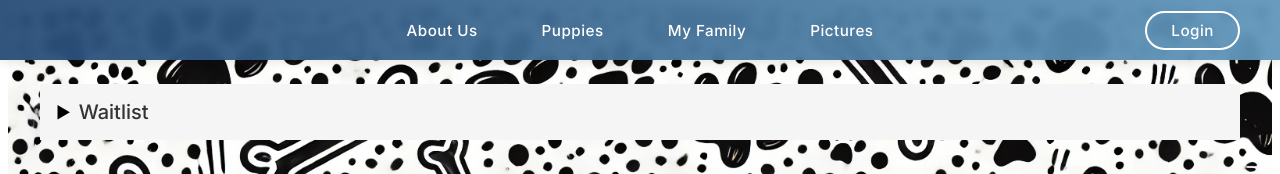
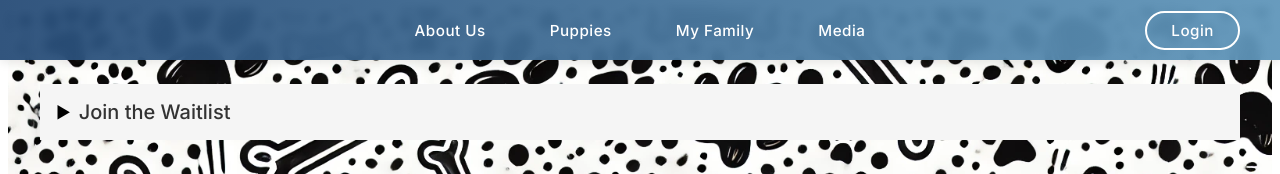
Before and after one commit to jonahgcarpenter/aprilslilpugs, a React (Vite) app: page /puppies in a window 1280 px wide. Shown: the top 174 px of the page. Built offline with nearby package versions, Linux system fonts and the light colour scheme; no server answers; the database is empty.

Commit message:
better use of componenets

```diff
--- a/src/App.tsx
+++ b/src/App.tsx
@@ -7,7 +7,7 @@ import Puppies from "./pages/Puppies";
 import Family from "./pages/Family";
 import AdminPage from './pages/AdminPage';
 import Login from "./pages/Login";
-import Pictures from "./pages/Pictures";
+import Media from "./pages/Media";
 
 const ProtectedRoute = ({ children }: { children: React.ReactNode }) => {
   const auth = getAuth();
@@ -32,7 +32,7 @@ const App: React.FC = () => {
           <Route path="/about" element={<About />} />
           <Route path="/puppies" element={<Puppies />} />
           <Route path="/family" element={<Family />} />
-          <Route path="/pictures" element={<Pictures />} />
+          <Route path="/media" element={<Media />} />
           <Route path="/" element={<Navigate to="/about" />} />
         </Routes>
       </main>
--- a/src/components/Navbar.tsx
+++ b/src/components/Navbar.tsx
@@ -74,8 +74,8 @@ const Navbar: React.FC = () => {
             </Link>
           </li>
           <li>
-            <Link to="/pictures" className="Navbar-link" onClick={() => setIsOpen(false)}>
-              Pictures
+            <Link to="/media" className="Navbar-link" onClick={() => setIsOpen(false)}>
+              Media
             </Link>
           </li>
           {isLoggedIn && (
--- a/src/components/Waitlist.tsx
+++ b/src/components/combowaitlist.tsx
@@ -2,7 +2,7 @@ import { JoinWaitlist } from './joinwaitlist';
 import { CheckWaitlist } from './checkwaitlist';
 import '../styles/waitlist.css';
 
-const Waitlist = () => {
+const ComboWaitlist = () => {
   return (
     <div className="waitlist-section">
       <h2 className="waitlist-subtitle">Waitlist Management</h2>
@@ -17,4 +17,4 @@ const Waitlist = () => {
   );
 };
 
-export default Waitlist;
+export default ComboWaitlist;
--- a/src/pages/Pictures.tsx
+++ b/src/pages/Media.tsx
@@ -9,7 +9,7 @@ const sectionDefaults = {
   cameraRoll: true
 };
 
-const Pictures: React.FC = () => {
+const Media: React.FC = () => {
   return (
     <>
       <div className="page-container">
@@ -22,4 +22,4 @@ const Pictures: React.FC = () => {
   );
 };
 
-export default Pictures;
+export default Media;
--- a/src/pages/Puppies.tsx
+++ b/src/pages/Puppies.tsx
@@ -2,14 +2,14 @@ import React, { useState } from "react";
 import '../styles/main.css';
 import Footer from "../components/footer";
 import Live from "../components/live";
-import Waitlist from "../components/waitlist";
+import ComboWaitlist from "../components/combowaitlist";
 import Slideshow from '../components/puppyslideshow';
 import Parents from '../components/parents';
 import Section from "../components/section";
 import PastLittersSlideshow from "../components/pastlittersslideshow";
 
 const sectionDefaults = {
-  waitlist: false,
+  comboWaitlist: false,
   puppyCam: true,
   meetPuppies: true,
   meetParents: true
@@ -21,8 +21,8 @@ const Puppies: React.FC = () => {
   return (
     <>
       <div className="page-container">
-        <Section title="Waitlist" defaultExpanded={sectionDefaults.waitlist}>
-          <Waitlist />
+        <Section title="Join the Waitlist" defaultExpanded={sectionDefaults.comboWaitlist}>
+          <ComboWaitlist />
         </Section>
 
         <Section title="Live Puppy Cam" defaultExpanded={sectionDefaults.puppyCam}>
@@ -38,7 +38,7 @@ const Puppies: React.FC = () => {
         </Section>
 
         {hasPastLitters && (
-          <Section title="Past Litters" defaultExpanded={sectionDefaults.meetPuppies}>
+          <Section title="Past Litters">
             <PastLittersSlideshow onEmpty={() => setHasPastLitters(false)} />
           </Section>
         )}
```
Also changed, not shown: src/components/pictures.tsx (deleted).
